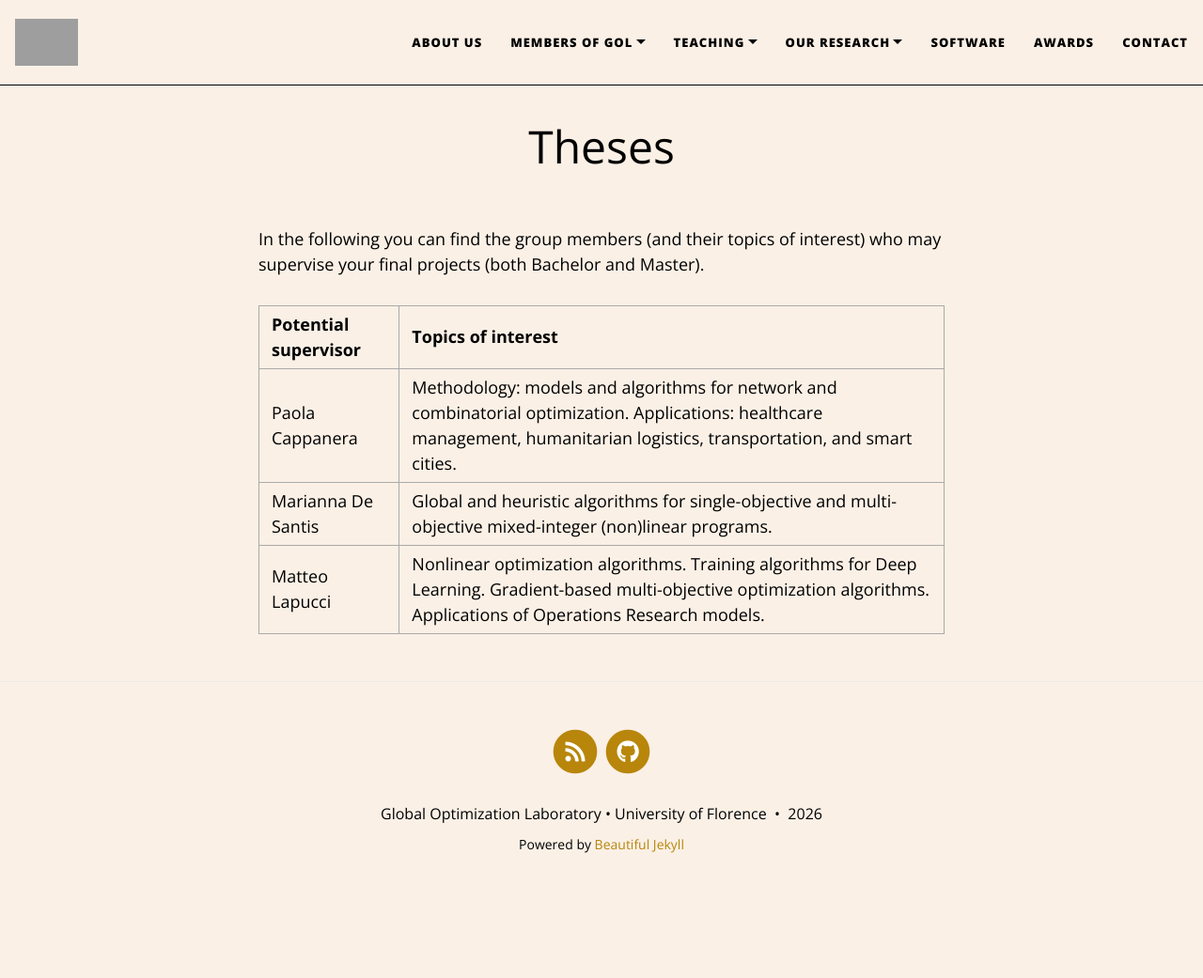
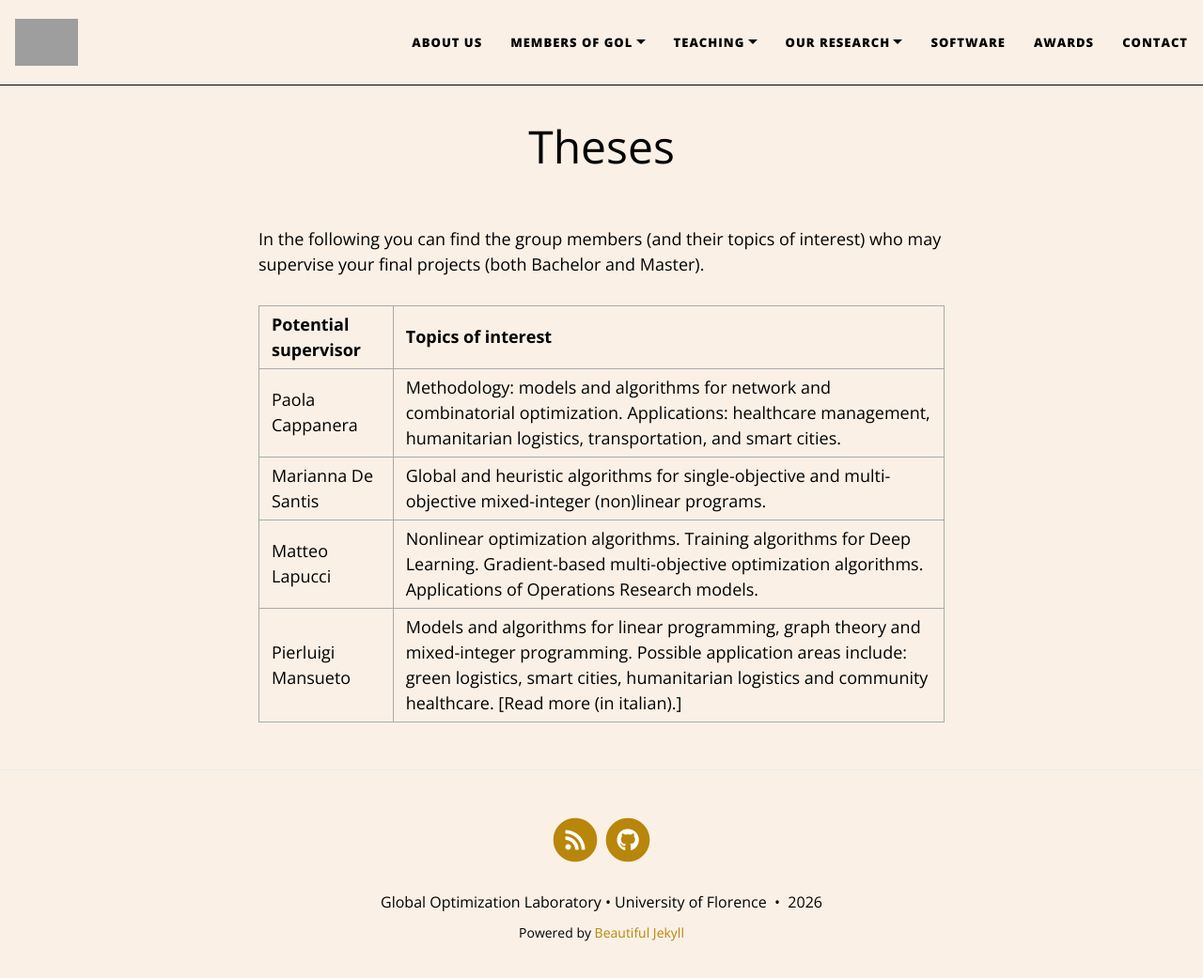
Before and after one commit to GOL-UniFI/GOL-UniFI.github.io, a Jekyll site: the page built from pages/theses.md, in a window 1280 px wide and 1053 px high. Shown: the top 1041 px of the window at 94% size. Built offline with Jekyll 4.4.1, drawn with Linux system fonts in a browser that asks for light colours; nearby versions of some CDN libraries; grey boxes are pictures that could not be loaded.

Commit message:
End Test Theses

```diff
--- a/pages/theses.md
+++ b/pages/theses.md
@@ -11,3 +11,4 @@ In the following you can find the group members (and their topics of interest) w
 | Paola Cappanera | Methodology: models and algorithms for network and combinatorial optimization. Applications: healthcare management, humanitarian logistics, transportation, and smart cities. |
 | Marianna De Santis | Global and heuristic algorithms for single-objective and multi-objective mixed-integer (non)linear programs. |
 | Matteo Lapucci | Nonlinear optimization algorithms. Training algorithms for Deep Learning. Gradient-based multi-objective optimization algorithms. Applications of Operations Research models. |
+| Pierluigi Mansueto | Models and algorithms for linear programming, graph theory and mixed-integer programming. Possible application areas include: green logistics, smart cities, humanitarian logistics and community healthcare. <a href="/pages/theses/mansueto_proposals/">[Read more (in italian).]</a> |
```
Also changed, not shown: pages/theses/mansueto_proposals.md (renamed from pages/theses/theses_mansueto.md).
